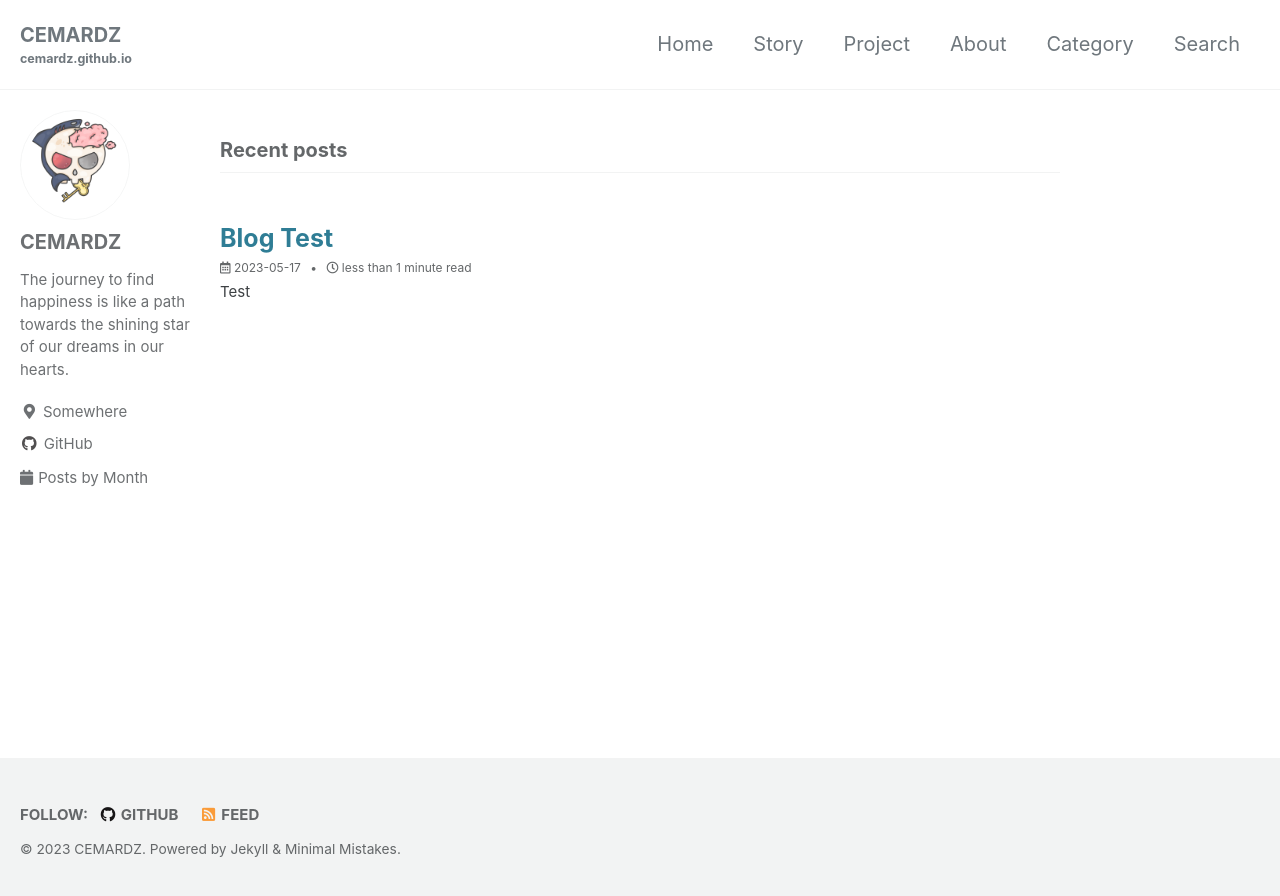
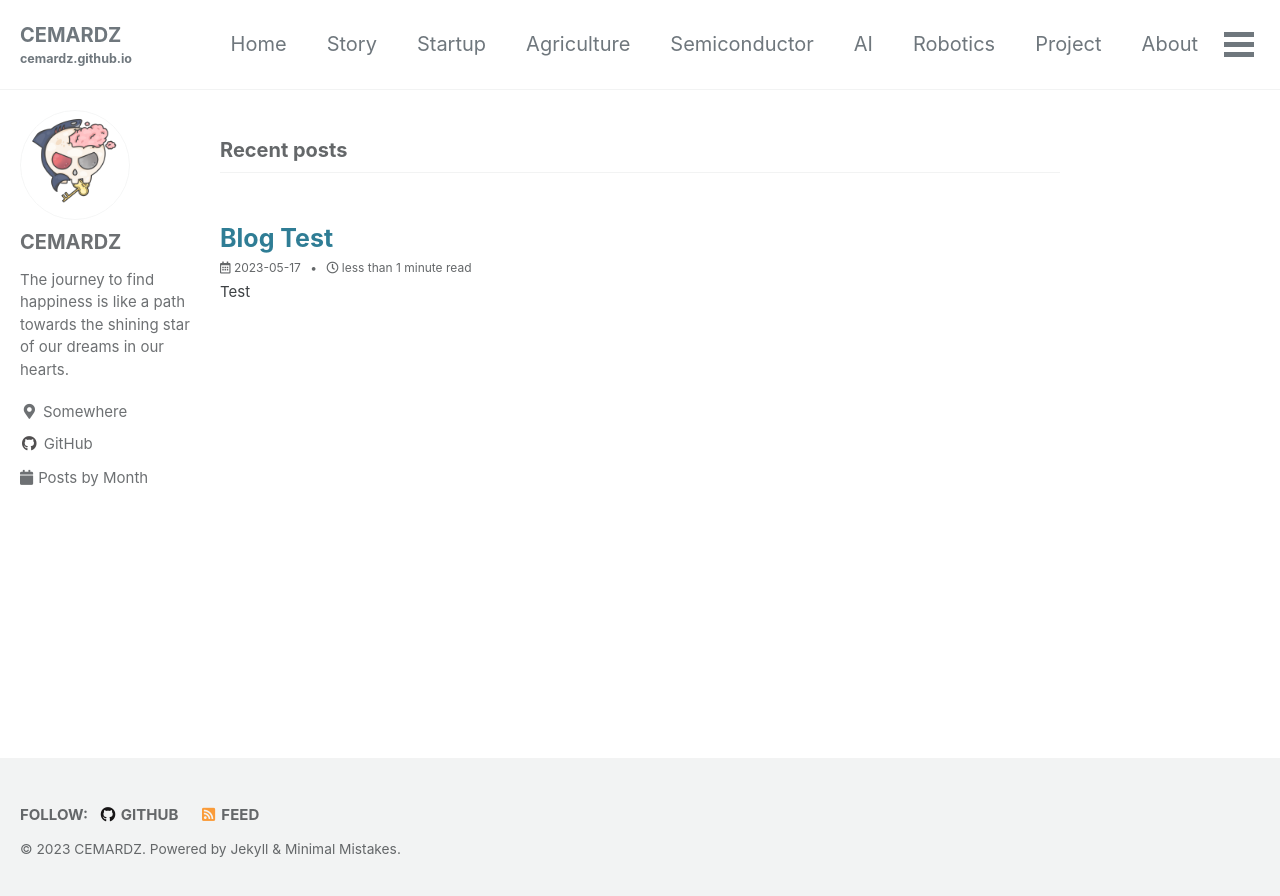
Before and after one commit to cemardz/cemardz.github.io, a Jekyll site: the page built from index.html, in a window 1280 px wide. Shown: the top 896 px of the page. Built offline with Jekyll 4.4.1, drawn with Linux system fonts in a browser that asks for light colours; cached includes are drawn as plain includes; some web fonts are replaced; the list of posts is cut into pages by our own code.

Commit message:
Update navigation.yml

```diff
--- a/_data/navigation.yml
+++ b/_data/navigation.yml
@@ -4,6 +4,16 @@ main:
     url: /index.html
   - title: "Story"
     url: /story/
+  - title: "Startup"
+    url: /startup/
+  - title: "Agriculture"
+    url: /agriculture/
+  - title: "Semiconductor"
+    url: /semiconductor/
+  - title: "AI"
+    url: /ai/
+  - title: "Robotics"
+    url: /robotics/
   - title: "Project"
     url: /project/
   - title: "About"
```
